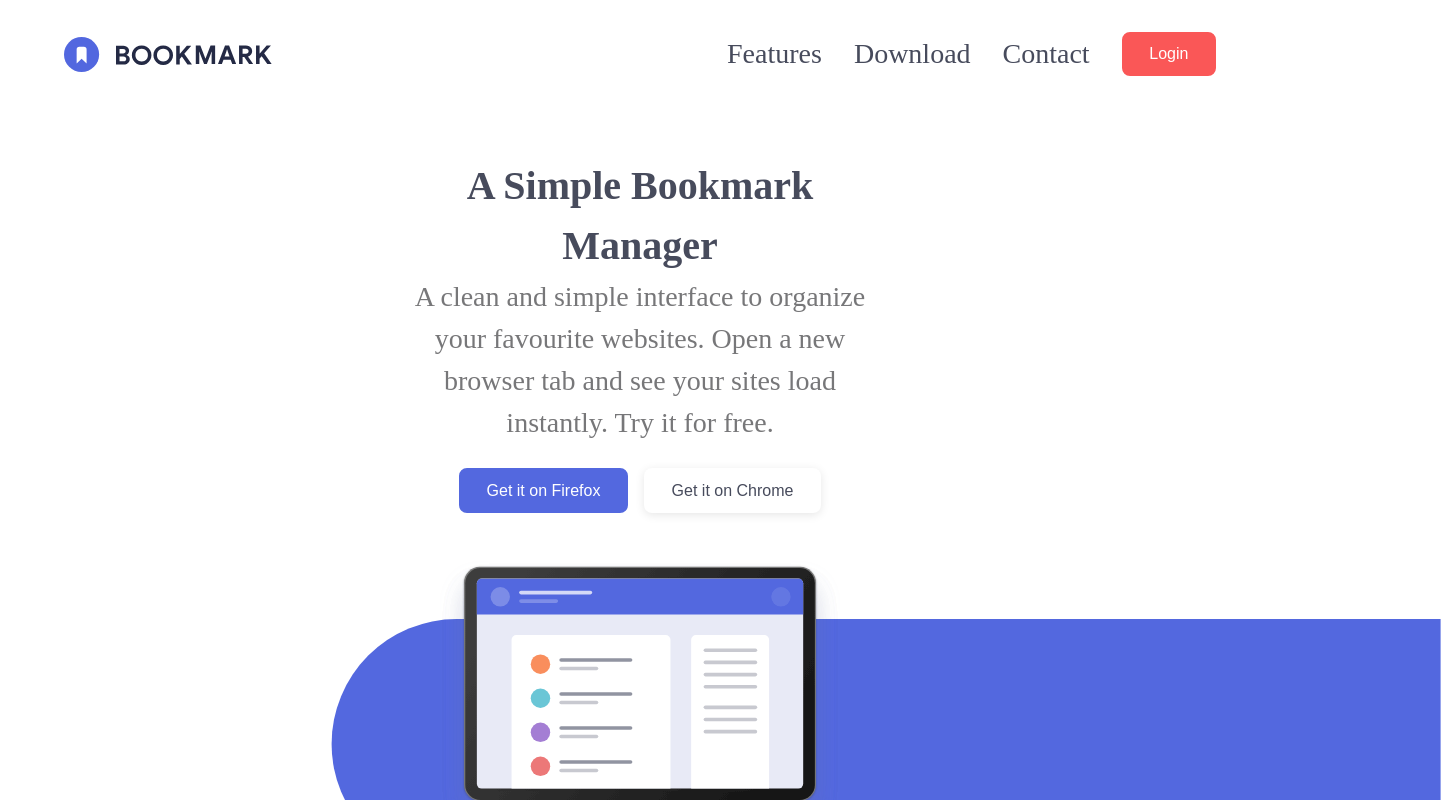
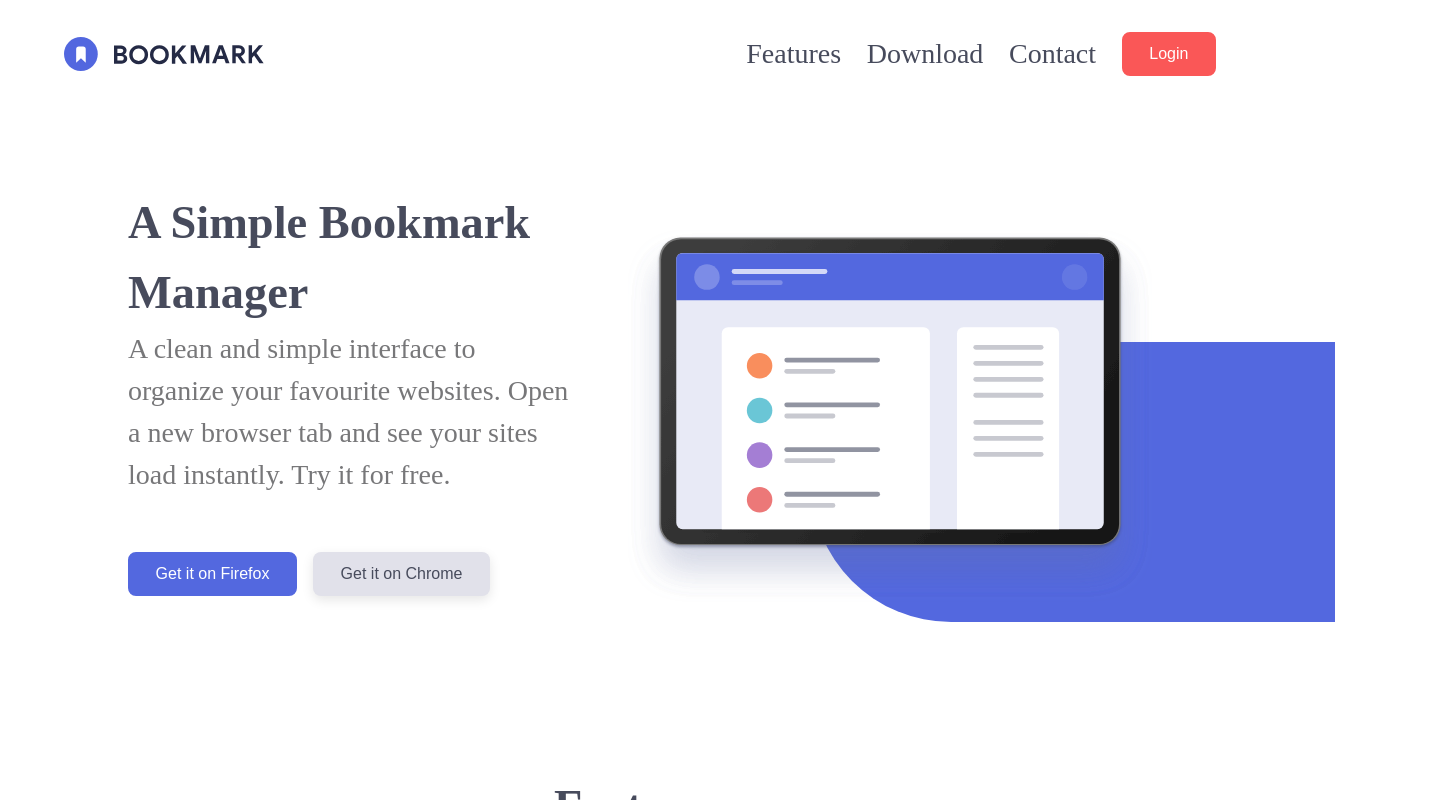
Before and after one commit to triflip/S5-react-project, a React (Vite) app: page / in a window 1280 px wide. Shown: the top 800 px of the page, 1441 px wide, since content can reach past the window. Built offline with nearby package versions, Linux system fonts and the light colour scheme.

Commit message:
fix: add hero structure for desktop and tablet

```diff
--- a/src/components/atoms/Button/Button.module.css
+++ b/src/components/atoms/Button/Button.module.css
@@ -32,7 +32,7 @@
 }
 
 .white {
-    background-color: var(--color-light);
+    background-color: var(--color-btn-white);
     color: var(--color-text);
     box-shadow: var(--box-shadow);
 }
--- a/src/components/atoms/Logo/LogoMobile.module.css
+++ b/src/components/atoms/Logo/LogoMobile.module.css
@@ -1,5 +1,6 @@
-
 .logo {
-    width: 13rem;
+    width: 80%; /* Ocupa fins a un 80% de l'ample del seu contenidor */
+    max-width: 200px; /* Però mai es fa més ample de 200px */
+    min-width: 100px; /* I mai es fa més estret de 100px (opcional) */
     height: auto;
 }
--- a/src/components/molecules/NavLinks/NavLinks.module.css
+++ b/src/components/molecules/NavLinks/NavLinks.module.css
@@ -1,4 +1,4 @@
-.nav {
+.navMf {
   display: flex;
   align-items: center;
   gap: 1.5rem;
--- a/src/components/molecules/NavLinks/NavLinks.tsx
+++ b/src/components/molecules/NavLinks/NavLinks.tsx
@@ -3,7 +3,7 @@ import Button from "../../atoms/Button/Button";
 
 function NavLinks() {
   return (
-    <nav className={styles.nav}>
+    <nav className={styles.navMf}>
       <a href="#features" className={styles.link}>Features</a>
       <a href="#download" className={styles.link}>Download</a>
       <a href="#contact" className={styles.link}>Contact</a>
--- a/src/components/organisms/Hero/Hero.module.css
+++ b/src/components/organisms/Hero/Hero.module.css
@@ -1,11 +1,36 @@
 .hero {
   padding: 3rem 1.5rem;
   text-align: center;
+  display: flex;
+  flex-direction: column;
+  align-items: center;
 }
 
-.textContent {
+.textSection {
+  display: flex;
+  flex-wrap: wrap;
   max-width: 500px;
   margin: 0 auto 3rem;
+}
+
+.textSection {
+  display: flex;
+  flex-direction: column;
+  align-items: center;
+}
+
+.textSection h2 {
+  font-size: var(--responsive-h-size);
+  font-weight: 700;
+  text-align: center;
+}
+
+.textSection p {
+  font-size: var(--responsive-p-size);
+  line-height: 1.5;
+  max-width: 45ch;
+  text-align: center;
+  flex-wrap: wrap;
 }
 
 .buttons {
@@ -39,3 +64,70 @@
   border-top-left-radius: 200px;
   border-bottom-left-radius: 200px;
 }
+
+@media (min-width: 768px) {
+  .hero {
+    padding: 3rem 3rem;
+  }
+
+  .hero h2 {
+    font-size: calc(var(--h2-size) + 0.5rem);
+  }
+
+  .hero p {
+    max-width: 450px;
+    margin: 0 auto 2rem auto;
+  }
+}
+
+@media (min-width: 1200px) {
+  .hero {
+    flex-direction: row;
+    text-align: left;
+    justify-content: space-between;
+    padding: 5rem 8rem;
+  }
+
+  .textSection {
+    max-width: 500px;
+    align-items: flex-start;
+  }
+
+  .textSection h2 {
+    font-size: var(--h2-size);
+    font-weight: 700;
+    text-align: start;
+  }
+
+  .textSection p {
+    font-size: var(--p-size);
+    text-align: start;
+    margin-left: 0;
+  }
+
+  .buttons {
+    justify-content: center;
+    align-items: center;
+  }
+
+  .imageWrapper {
+    flex: 1;
+    display: flex;
+    justify-content: flex-end;
+  }
+
+  .imageWrapper img {
+  width: 100%;
+  max-width: 600px;
+}
+
+.backgroundShape {
+  top: 30%;
+  left: 85%;
+  width: 100%;
+  height: 35vh;
+  max-height: 400px;
+}
+
+
+}
--- a/src/components/organisms/Hero/Hero.tsx
+++ b/src/components/organisms/Hero/Hero.tsx
@@ -1,34 +1,29 @@
-
 import styles from "./Hero.module.css";
 import HeroImage from "../../../assets/img/illustration-hero.svg";
-import Button from "../../atoms/Button/Button"
+import Button from "../../atoms/Button/Button";
 
 function Hero() {
   return (
     <section className={styles.hero}>
-
-            <div className={styles.textContent}>
+      <div className={styles.textSection}>
+        <div className="textContent">
           <h2>A Simple Bookmark Manager</h2>
           <p>
             A clean and simple interface to organize your favourite websites.
-                    Open a new browser tab and see your sites load instantly. Try it for free.
+            Open a new browser tab and see your sites load instantly. Try it for
+            free.
           </p>
-
+        </div>
         <div className={styles.buttons}>
           <Button variant="blue">Get it on Firefox</Button>
           <Button variant="white">Get it on Chrome</Button>
         </div>
-
       </div>
 
       <div className={styles.imageWrapper}>
-                <img
-                src={HeroImage}
-                alt="Hero illustration"
-                />
+        <img src={HeroImage} alt="Hero illustration" />
 
         <div className={styles.backgroundShape}></div>
-
       </div>
     </section>
   );
--- a/src/styles/variables.css
+++ b/src/styles/variables.css
@@ -7,17 +7,21 @@
   --color-footer-bg: rgb(41, 40, 72);
   --color-paragraph: hsl(240, 1%, 47%);
   --color-overlay-bg: hsla(231, 35%, 15%, 0.95);
-  --social-hover-filter: invert(48%) sepia(83%) saturate(747%) hue-rotate(329deg) brightness(91%) contrast(90%);
+  --social-hover-filter: invert(48%) sepia(83%) saturate(747%)
+    hue-rotate(329deg) brightness(91%) contrast(90%);
+  --color-btn-white: hsl(240, 18%, 90%);
 
-  --box-shadow: 0 2px 10px rgba(0, 0, 0, 0.1);
+
+  --box-shadow: 0 4px 12px rgba(2, 2, 2, 0.1);
 
   --font-base: ;
   --font-size-base: 16px;
 
-
-  --h2-size: 2.50rem;
+  --h2-size: 2.9rem;
+  --h3-size: 2.3rem;
   --p-size: 1.75rem;
   --link-size: 1.4rem;
 
-
+  --responsive-h-size: clamp(2rem, 2.5vw, 3rem);
+  --responsive-p-size: clamp(1.3rem, 2vw, 1.25rem);
 }
```
Lines whose indentation alone changed are shown as unchanged.
